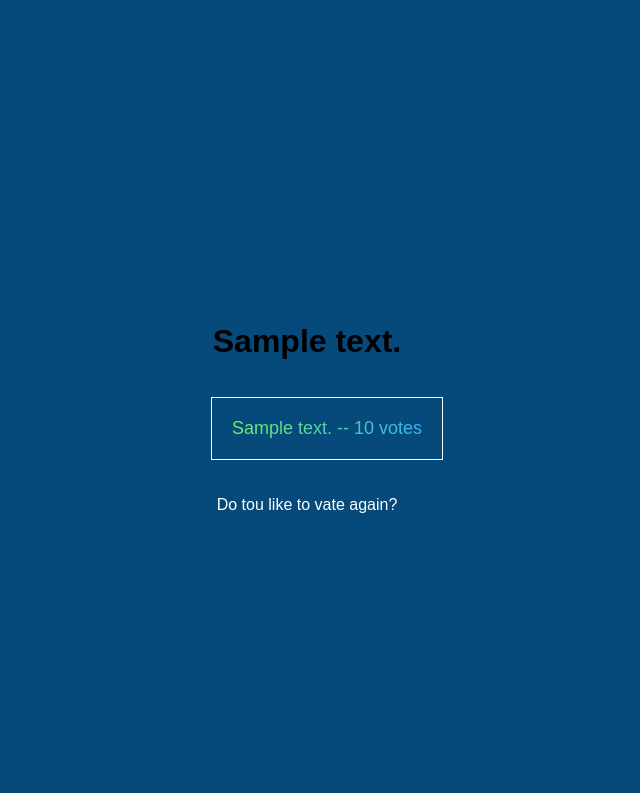
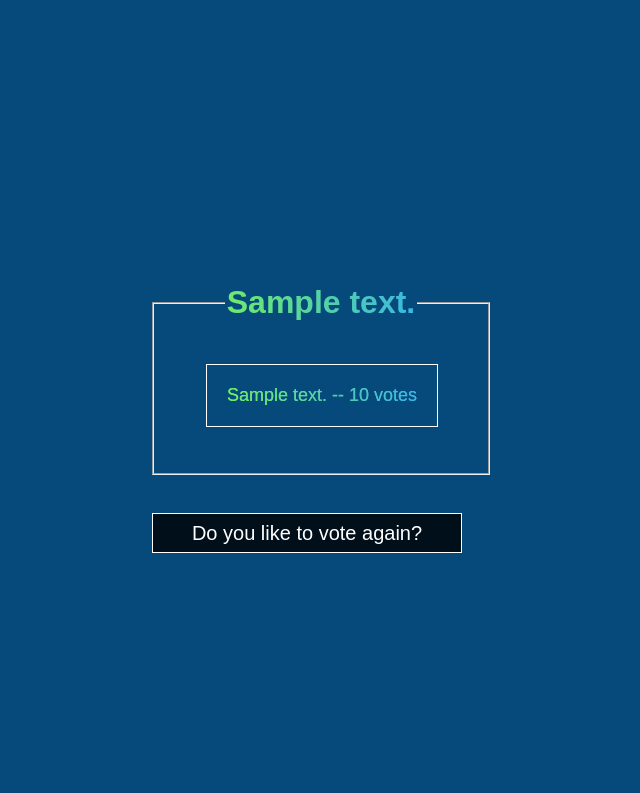
Before and after one commit to Monkey8596/Django, a Django app: template premiosplatziapp/polls/templates/polls/results.html in a window 1280 px wide. Shown: the top 793 px of the page, without its empty margins (333-973 px from the left). Run offline with Django 4.2, Linux system fonts and the light colour scheme; the template is opened without the code that fills it: most values are stand-ins (such as "Sample title", 1, 10 or a date in 2020).

Commit message:
Final Result Style

```diff
--- a/premiosplatziapp/polls/templates/polls/results.html
+++ b/premiosplatziapp/polls/templates/polls/results.html
@@ -11,12 +11,22 @@
     <title>{{question.question_text}}</title>
 </head>
 <body>
+    <form action="{% url 'polls:vote' question.id %}" method='post' >
+        {% csrf_token %}
+        <fieldset>
+            <legend>
                 <h1> {{ question.question_text }} </h1>
+            </legend>
             <ul>
+                <label for="">
                     {% for choice in question.choice_set.all %}
                     <li> {{ choice.choice_text }} -- {{ choice.votes }} vote{{ choice.votes|pluralize }} </li>
                     {% endfor %}
+                </label>
             </ul>
-    <a href="{% url 'polls:detail' question.id %}">Do tou like to vate again?</a>
+        </fieldset>
+        <br>
+        <input type="submit" value = 'Do you like to vote again?'>
+    </form>
 </body>
 </html>
```
Lines whose indentation alone changed are shown as unchanged.
